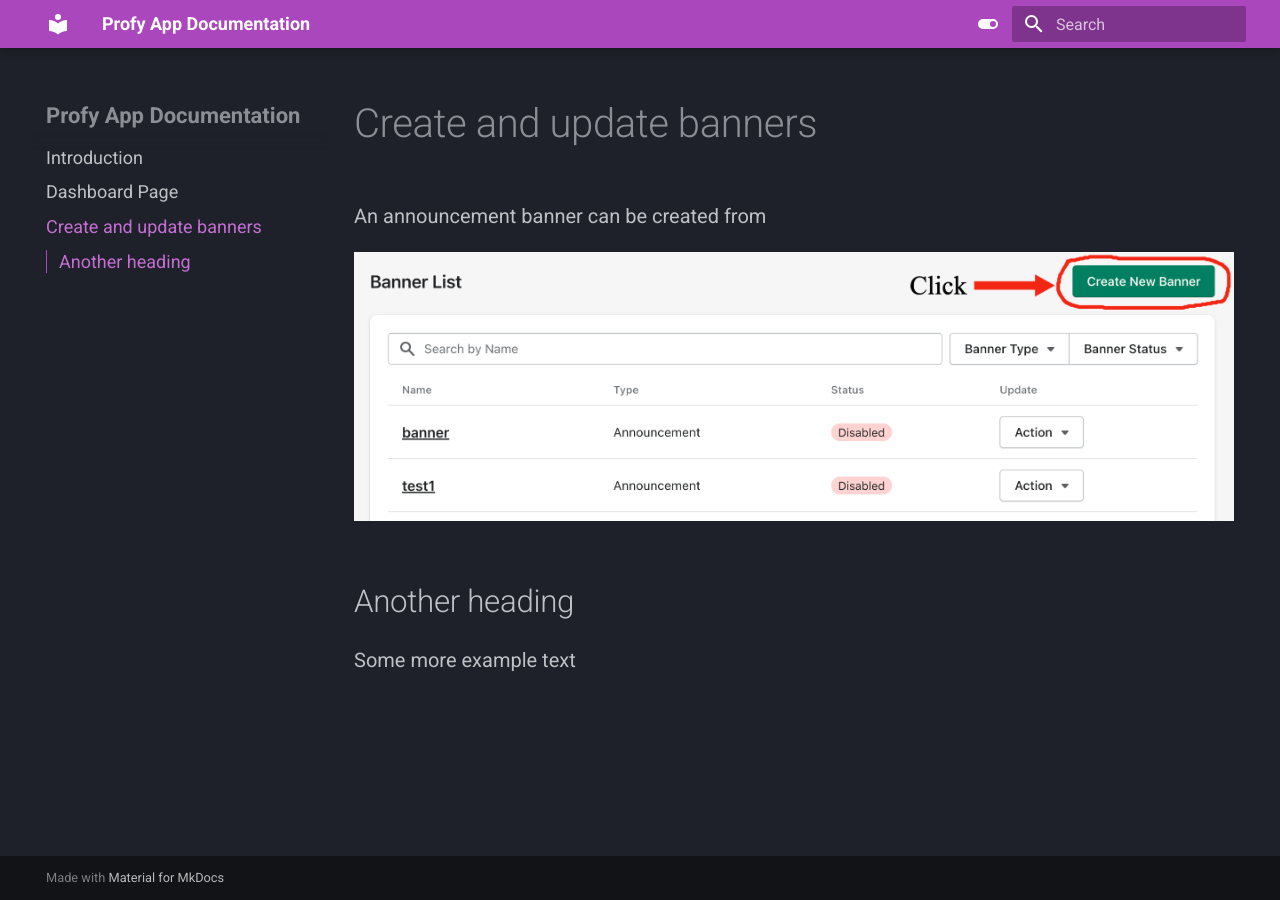
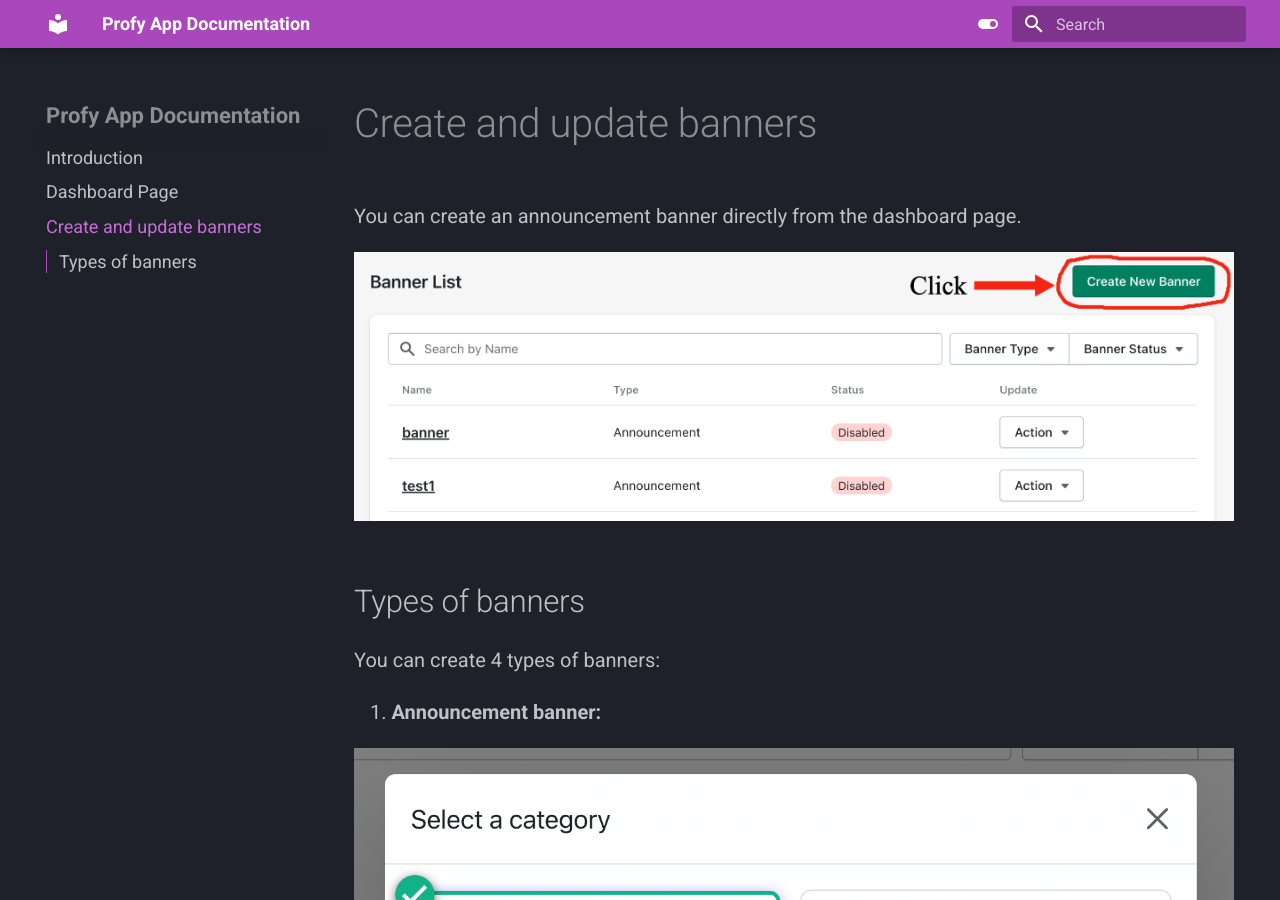
Before and after one commit to profy-shopify/profy-shopify.github.io, an MkDocs documentation site: the page built from docs/page2.md, in a window 1280 px wide and 900 px high. Built offline with MkDocs 1.6.1 and Material for MkDocs 9.7.7, drawn with Linux system fonts in a browser that asks for light colours.

Commit message:
Page2 changes

```diff
--- a/docs/page2.md
+++ b/docs/page2.md
@@ -1,8 +1,12 @@
 # Create and update banners
 
-An announcement banner can be created from
+You can create an announcement banner directly from the dashboard page.
 
 ![create banner](https://raw.githubusercontent.com/profy-shopify/profy-shopify.github.io/main/assets/page2/create_banner.png)
-## Another heading
+## Types of banners
 
-Some more example text
+You can create 4 types of banners:
+
+1. **Announcement banner:**
+
+![banner types](https://raw.githubusercontent.com/profy-shopify/profy-shopify.github.io/main/assets/page2/banner_types.png)
```
Also changed, not shown: docs/page1.md (+1 -0 lines).
